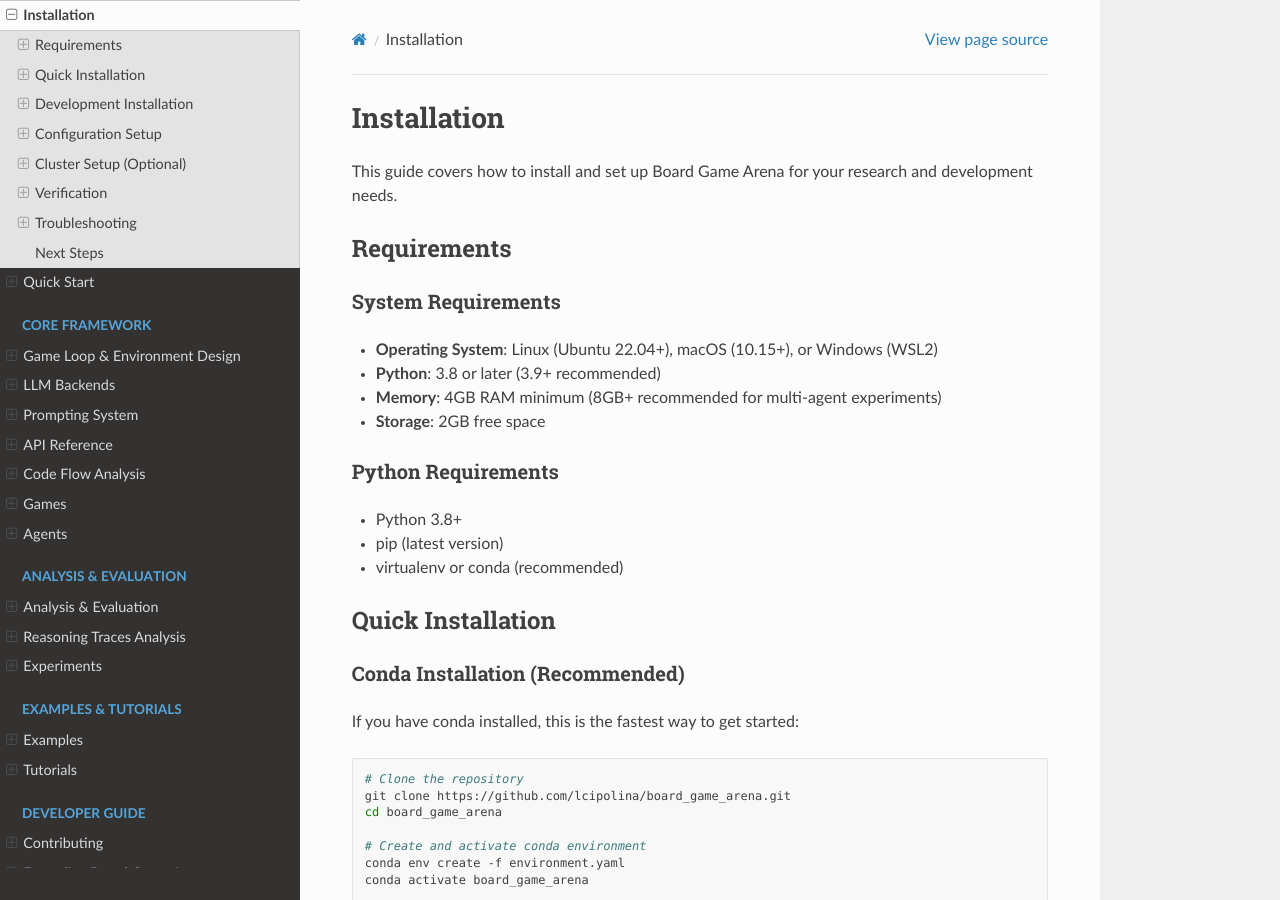
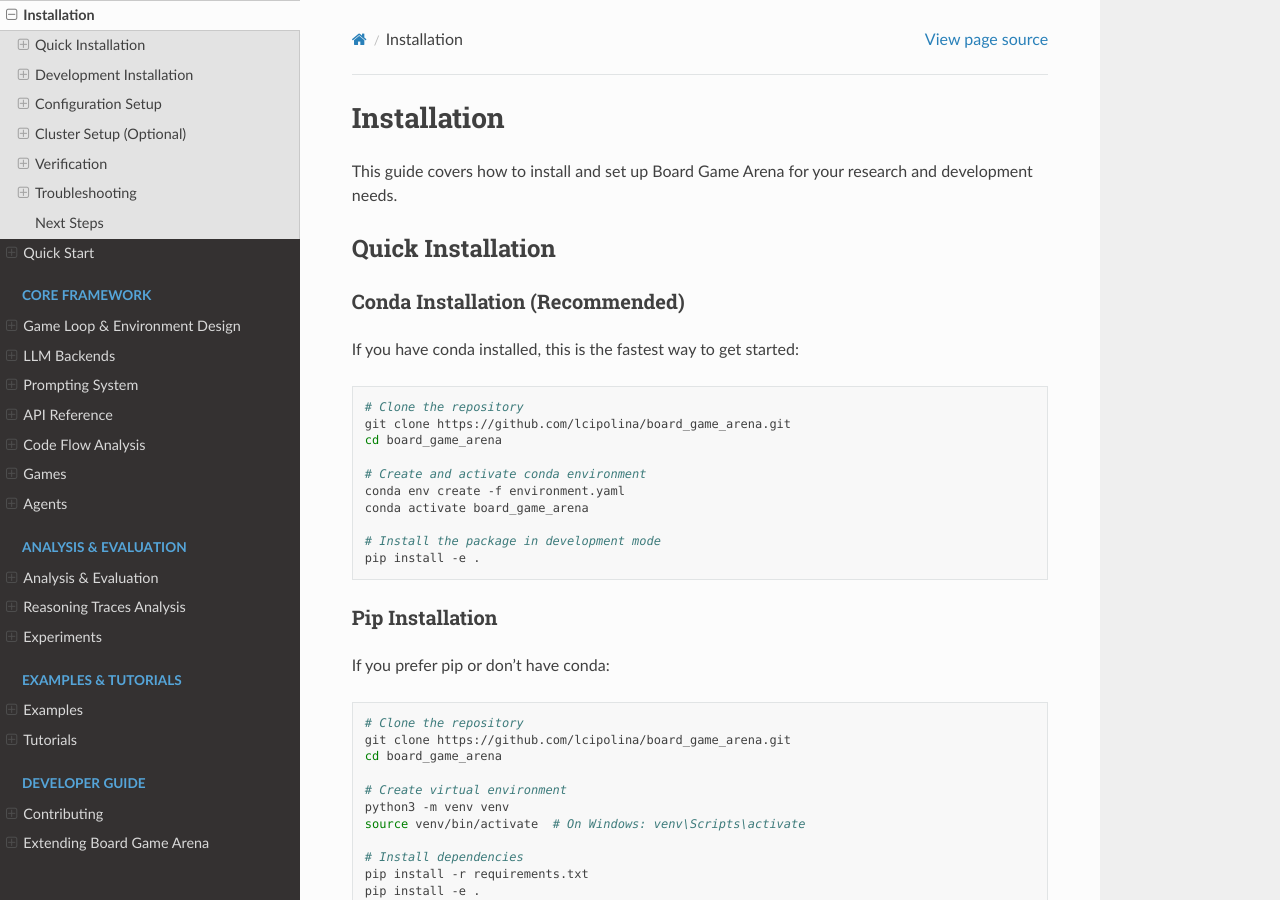
Before and after one commit to SLAMPAI/game_reasoning_arena, a Sphinx documentation site: the page built from docs/installation.rst, in a window 1280 px wide and 900 px high. Built offline with Sphinx 7.4.7 and the Read the Docs theme 3.1.0, drawn with Linux system fonts in a browser that asks for light colours.

Commit message:
Better documentation

```diff
--- a/docs/installation.rst
+++ b/docs/installation.rst
@@ -2,24 +2,6 @@
 ============
 
 This guide covers how to install and set up Board Game Arena for your research and development needs.
-
-Requirements
-------------
-
-System Requirements
-~~~~~~~~~~~~~~~~~~~
-
-* **Operating System**: Linux (Ubuntu 22.04+), macOS (10.15+), or Windows (WSL2)
-* **Python**: 3.8 or later (3.9+ recommended)
-* **Memory**: 4GB RAM minimum (8GB+ recommended for multi-agent experiments)
-* **Storage**: 2GB free space
-
-Python Requirements
-~~~~~~~~~~~~~~~~~~~
-
-* Python 3.8+
-* pip (latest version)
-* virtualenv or conda (recommended)
 
 Quick Installation
 ------------------
```
Also changed, not shown: 1 other file.
